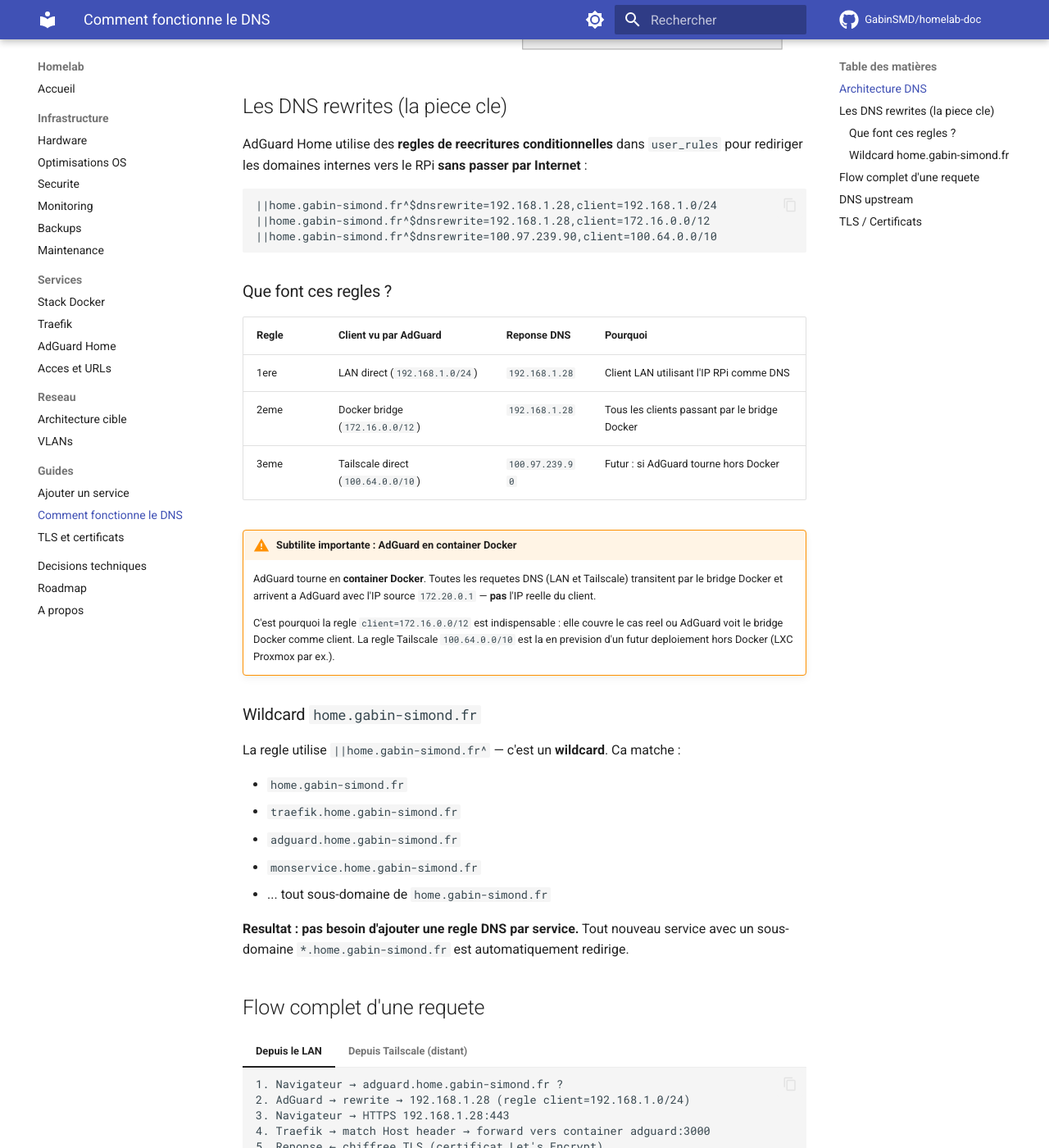
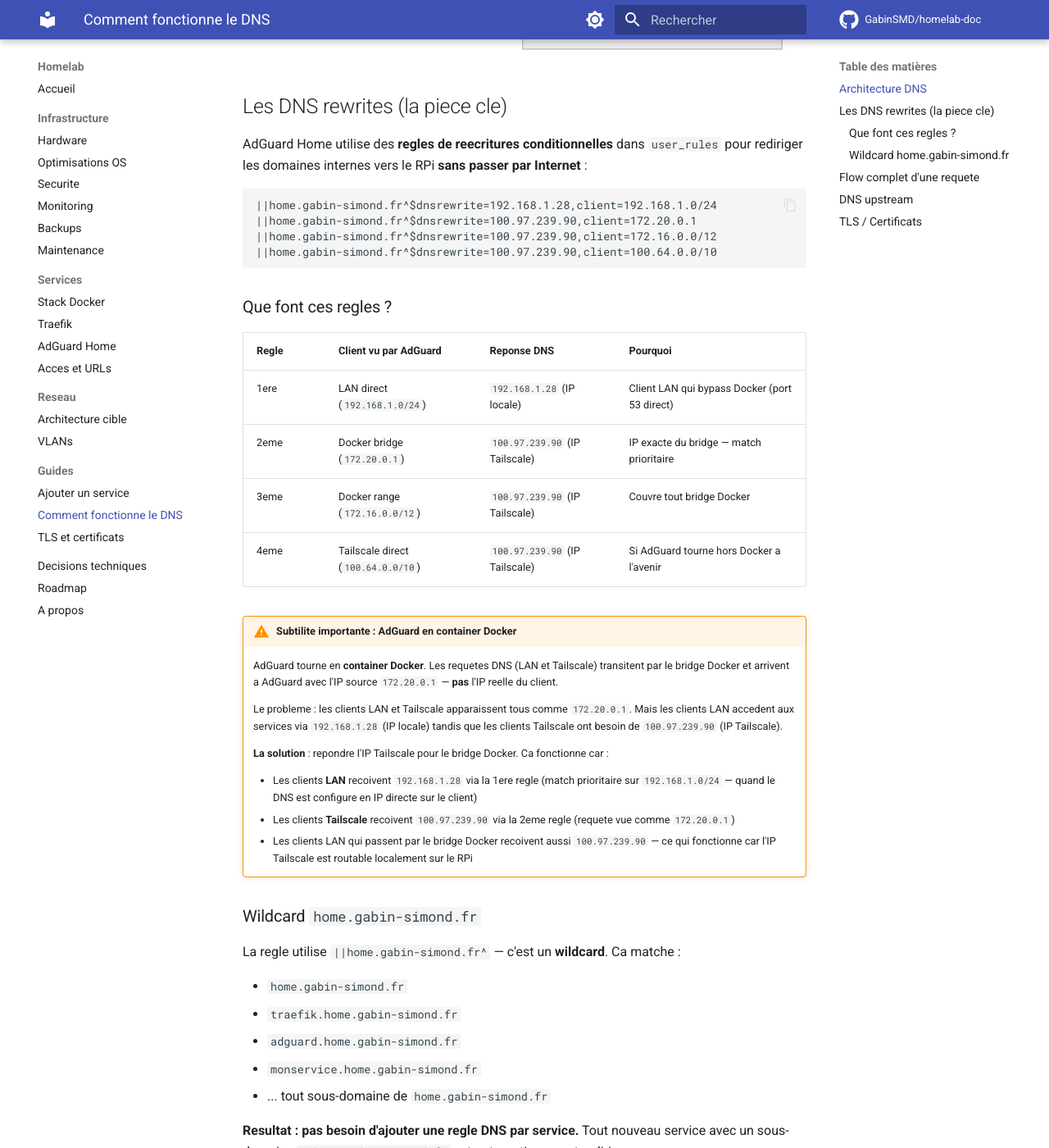
Before and after one commit to GabinSMD/homelab-doc, an MkDocs documentation site: the page built from docs/guides/dns-flow.md, in a window 1280 px wide and 1400 px high, scrolled down 1032 px. Shown: the whole window at 82% size. Built offline with MkDocs 1.6.1 and Material for MkDocs 9.7.7, drawn with Linux system fonts in a browser that asks for light colours; comment, search, counter and statistics services are not loaded.

Commit message:
Fix DNS: return Tailscale IP for Docker bridge clients
AdGuard sees all clients as 172.20.0.1 (Docker bridge).
Must return Tailscale IP for those, since Tailscale clients
can't reach 192.168.1.28 through the tunnel.

Co-Authored-By: Claude Opus 4.6 (1M context) <noreply@anthropic.com>

````diff
--- a/docs/guides/dns-flow.md
+++ b/docs/guides/dns-flow.md
@@ -35,7 +35,8 @@ AdGuard Home utilise des **regles de reecritures conditionnelles** dans `user_ru
 
 ```
 ||home.gabin-simond.fr^$dnsrewrite=192.168.1.28,client=192.168.1.0/24
-||home.gabin-simond.fr^$dnsrewrite=192.168.1.28,client=172.16.0.0/12
+||home.gabin-simond.fr^$dnsrewrite=100.97.239.90,client=172.20.0.1
+||home.gabin-simond.fr^$dnsrewrite=100.97.239.90,client=172.16.0.0/12
 ||home.gabin-simond.fr^$dnsrewrite=100.97.239.90,client=100.64.0.0/10
 ```
 
@@ -43,14 +44,23 @@ AdGuard Home utilise des **regles de reecritures conditionnelles** dans `user_ru
 
 | Regle | Client vu par AdGuard | Reponse DNS | Pourquoi |
 |---|---|---|---|
-| 1ere | LAN direct (`192.168.1.0/24`) | `192.168.1.28` | Client LAN utilisant l'IP RPi comme DNS |
-| 2eme | Docker bridge (`172.16.0.0/12`) | `192.168.1.28` | Tous les clients passant par le bridge Docker |
-| 3eme | Tailscale direct (`100.64.0.0/10`) | `100.97.239.90` | Futur : si AdGuard tourne hors Docker |
+| 1ere | LAN direct (`192.168.1.0/24`) | `192.168.1.28` (IP locale) | Client LAN qui bypass Docker (port 53 direct) |
+| 2eme | Docker bridge (`172.20.0.1`) | `100.97.239.90` (IP Tailscale) | IP exacte du bridge — match prioritaire |
+| 3eme | Docker range (`172.16.0.0/12`) | `100.97.239.90` (IP Tailscale) | Couvre tout bridge Docker |
+| 4eme | Tailscale direct (`100.64.0.0/10`) | `100.97.239.90` (IP Tailscale) | Si AdGuard tourne hors Docker a l'avenir |
 
 !!! warning "Subtilite importante : AdGuard en container Docker"
-    AdGuard tourne en **container Docker**. Toutes les requetes DNS (LAN et Tailscale) transitent par le bridge Docker et arrivent a AdGuard avec l'IP source `172.20.0.1` — **pas** l'IP reelle du client.
+    AdGuard tourne en **container Docker**. Les requetes DNS (LAN et Tailscale) transitent par le bridge Docker et arrivent a AdGuard avec l'IP source `172.20.0.1` — **pas** l'IP reelle du client.
 
-    C'est pourquoi la regle `client=172.16.0.0/12` est indispensable : elle couvre le cas reel ou AdGuard voit le bridge Docker comme client. La regle Tailscale `100.64.0.0/10` est la en prevision d'un futur deploiement hors Docker (LXC Proxmox par ex.).
+    Le probleme : les clients LAN et Tailscale apparaissent tous comme `172.20.0.1`.
+    Mais les clients LAN accedent aux services via `192.168.1.28` (IP locale) tandis que
+    les clients Tailscale ont besoin de `100.97.239.90` (IP Tailscale).
+
+    **La solution** : repondre l'IP Tailscale pour le bridge Docker. Ca fonctionne car :
+
+    - Les clients **LAN** recoivent `192.168.1.28` via la 1ere regle (match prioritaire sur `192.168.1.0/24` — quand le DNS est configure en IP directe sur le client)
+    - Les clients **Tailscale** recoivent `100.97.239.90` via la 2eme regle (requete vue comme `172.20.0.1`)
+    - Les clients LAN qui passent par le bridge Docker recoivent aussi `100.97.239.90` — ce qui fonctionne car l'IP Tailscale est routable localement sur le RPi
 
 ### Wildcard `home.gabin-simond.fr`
 
````
Also changed, not shown: docs/guides/ajouter-service.md (+4 -5 lines).
